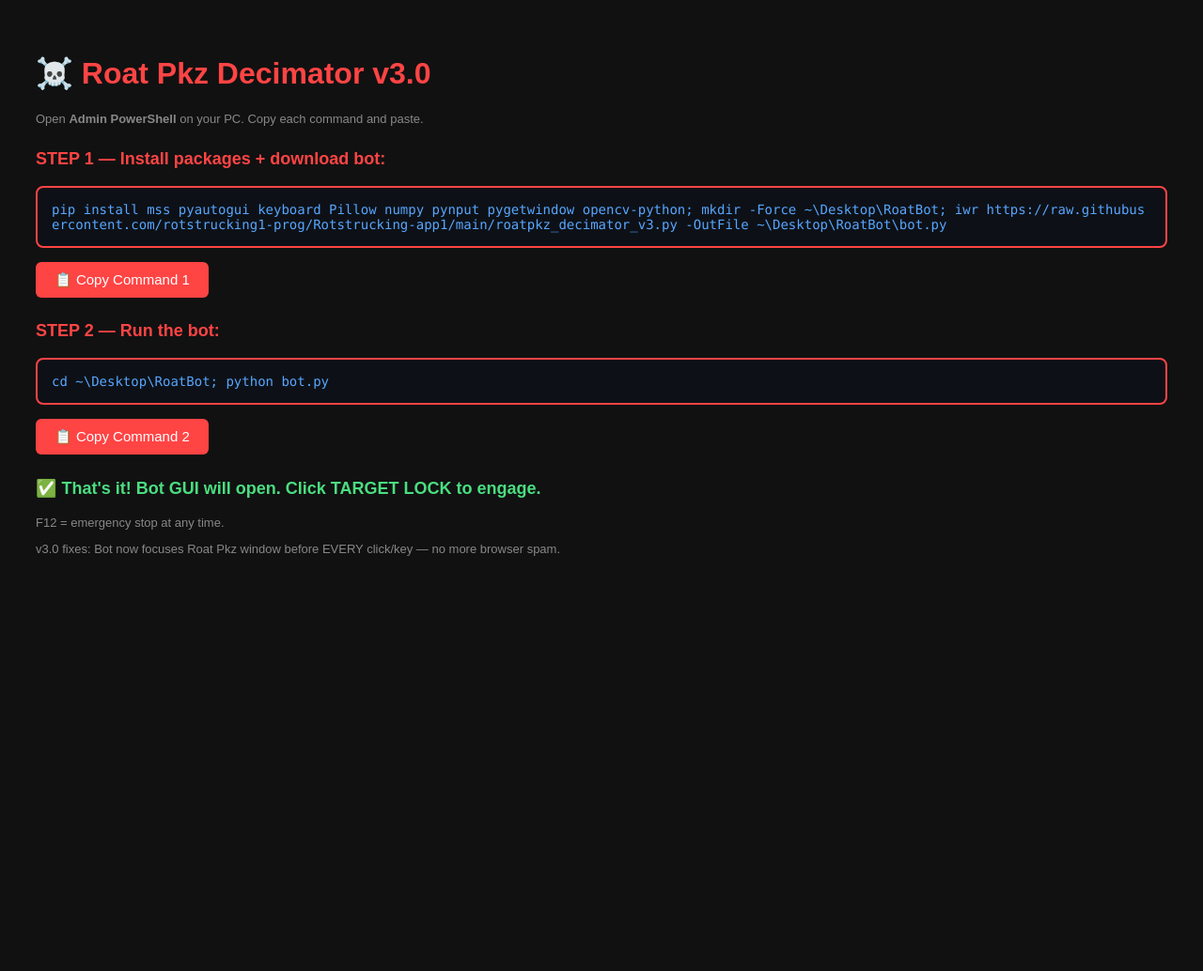
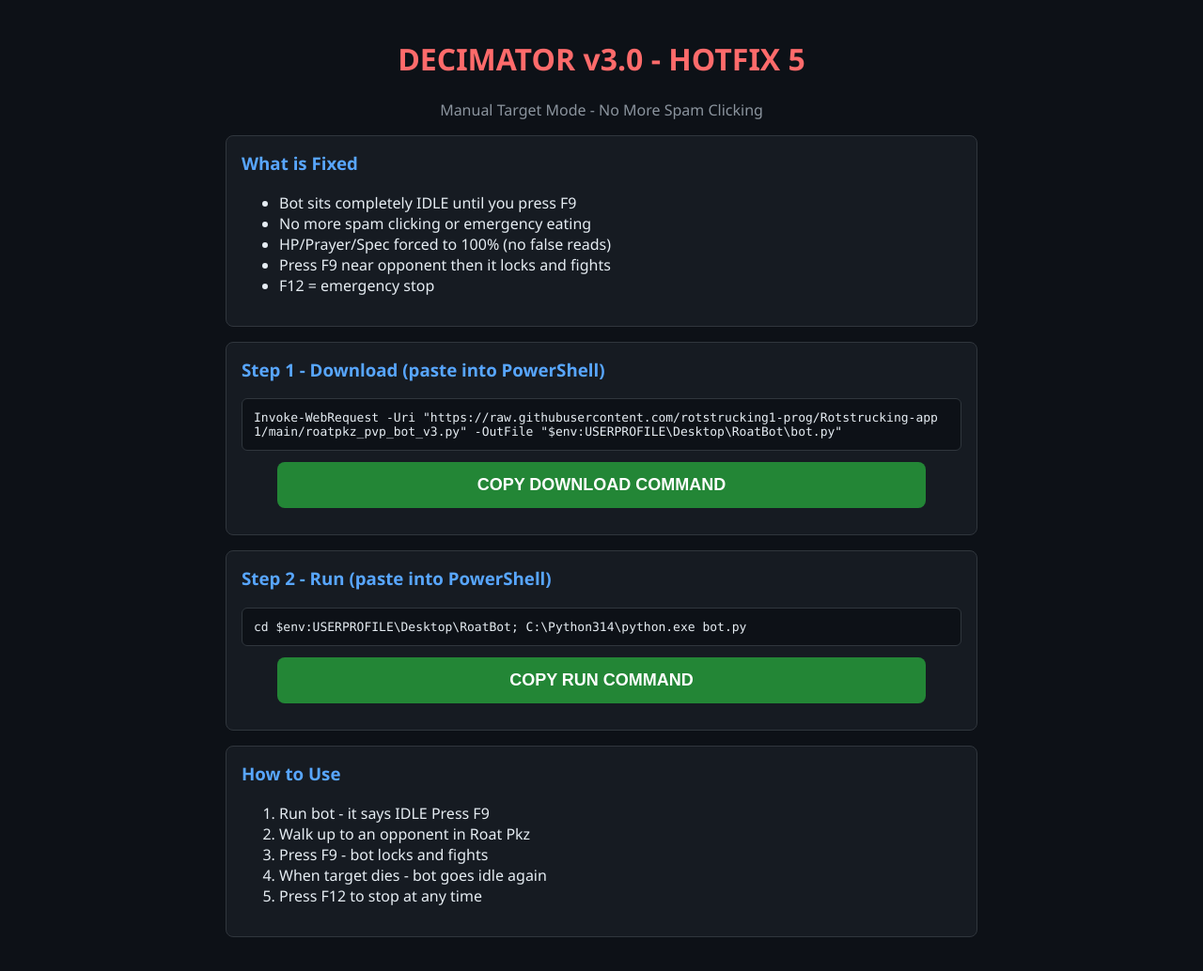
Before and after one commit to rotstrucking1-prog/Rotstrucking-app1, a plain HTML site: page install-decimator-v3.html in a window 1280 px wide. Shown: the whole page at 94% size. Before the commit the page ends 800 px from the top, so only its background shows below. Drawn offline with Linux system fonts and the light colour scheme.

Commit message:
Decimator v3.0 hotfix5 — manual target mode, no spam clicking

```diff
--- a/install-decimator-v3.html
+++ b/install-decimator-v3.html
@@ -3,32 +3,64 @@
 <head>
 <meta charset="UTF-8">
 <meta name="viewport" content="width=device-width, initial-scale=1.0">
-<title>☠️ Decimator v3.0 Install</title>
+<title>Decimator v3.0 HOTFIX 5</title>
 <style>
-body { background: #111; color: #eee; font-family: Arial, sans-serif; padding: 30px; }
-h1 { color: #ff4444; }
-.cmd { background: #0d1117; border: 2px solid #ff4444; border-radius: 8px; padding: 15px; font-family: Consolas, monospace; font-size: 14px; color: #58a6ff; margin: 10px 0; position: relative; word-break: break-all; }
-.step { color: #ff4444; font-weight: bold; font-size: 18px; margin-top: 25px; }
-.note { color: #888; font-size: 13px; }
-button { background: #ff4444; color: white; border: none; padding: 10px 20px; border-radius: 6px; font-size: 15px; cursor: pointer; margin-top: 5px; }
-button:hover { background: #cc3333; }
-.done { color: #4ade80; }
+body{background:#0d1117;color:#e6edf3;font-family:'Segoe UI',sans-serif;max-width:800px;margin:0 auto;padding:20px}
+h1{color:#ff6b6b;text-align:center}
+.step{background:#161b22;border:1px solid #30363d;border-radius:8px;padding:16px;margin:16px 0}
+.step h3{color:#58a6ff;margin-top:0}
+.cmd{background:#0d1117;border:1px solid #30363d;border-radius:6px;padding:12px;font-family:'Consolas',monospace;font-size:13px;word-break:break-all;position:relative;margin:8px 0}
+.copy-btn{display:block;background:#238636;color:white;border:none;padding:14px 28px;border-radius:8px;font-size:18px;font-weight:bold;cursor:pointer;text-align:center;margin:12px auto;width:90%}
+.copy-btn:hover{background:#2ea043}
+.copy-btn:active{background:#196c2e}
 </style>
 </head>
 <body>
-<h1>☠️ Roat Pkz Decimator v3.0</h1>
-<p class="note">Open <b>Admin PowerShell</b> on your PC. Copy each command and paste.</p>
+<h1>DECIMATOR v3.0 - HOTFIX 5</h1>
+<p style="text-align:center;color:#8b949e">Manual Target Mode - No More Spam Clicking</p>
 
-<p class="step">STEP 1 — Install packages + download bot:</p>
-<div class="cmd" id="cmd1">pip install mss pyautogui keyboard Pillow numpy pynput pygetwindow opencv-python; mkdir -Force ~\Desktop\RoatBot; iwr https://raw.githubusercontent.com/rotstrucking1-prog/Rotstrucking-app1/main/roatpkz_decimator_v3.py -OutFile ~\Desktop\RoatBot\bot.py</div>
-<button onclick="navigator.clipboard.writeText(document.getElementById('cmd1').innerText);this.textContent='✅ Copied!'">📋 Copy Command 1</button>
+<div class="step">
+<h3>What is Fixed</h3>
+<ul>
+<li>Bot sits completely IDLE until you press F9</li>
+<li>No more spam clicking or emergency eating</li>
+<li>HP/Prayer/Spec forced to 100% (no false reads)</li>
+<li>Press F9 near opponent then it locks and fights</li>
+<li>F12 = emergency stop</li>
+</ul>
+</div>
 
-<p class="step">STEP 2 — Run the bot:</p>
-<div class="cmd" id="cmd2">cd ~\Desktop\RoatBot; python bot.py</div>
-<button onclick="navigator.clipboard.writeText(document.getElementById('cmd2').innerText);this.textContent='✅ Copied!'">📋 Copy Command 2</button>
+<div class="step">
+<h3>Step 1 - Download (paste into PowerShell)</h3>
+<div class="cmd" id="cmd1">Invoke-WebRequest -Uri "https://raw.githubusercontent.com/rotstrucking1-prog/Rotstrucking-app1/main/roatpkz_pvp_bot_v3.py" -OutFile "$env:USERPROFILE\Desktop\RoatBot\bot.py"</div>
+<button class="copy-btn" onclick="copyCmd('cmd1',this)">COPY DOWNLOAD COMMAND</button>
+</div>
 
-<p class="step done">✅ That's it! Bot GUI will open. Click TARGET LOCK to engage.</p>
-<p class="note">F12 = emergency stop at any time.</p>
-<p class="note">v3.0 fixes: Bot now focuses Roat Pkz window before EVERY click/key — no more browser spam.</p>
+<div class="step">
+<h3>Step 2 - Run (paste into PowerShell)</h3>
+<div class="cmd" id="cmd2">cd $env:USERPROFILE\Desktop\RoatBot; C:\Python314\python.exe bot.py</div>
+<button class="copy-btn" onclick="copyCmd('cmd2',this)">COPY RUN COMMAND</button>
+</div>
+
+<div class="step">
+<h3>How to Use</h3>
+<ol>
+<li>Run bot - it says IDLE Press F9</li>
+<li>Walk up to an opponent in Roat Pkz</li>
+<li>Press F9 - bot locks and fights</li>
+<li>When target dies - bot goes idle again</li>
+<li>Press F12 to stop at any time</li>
+</ol>
+</div>
+
+<script>
+function copyCmd(id,btn){
+  var t=document.getElementById(id).innerText;
+  navigator.clipboard.writeText(t).then(function(){
+    btn.textContent='COPIED!';btn.style.background='#196c2e';
+    setTimeout(function(){btn.textContent='COPY';btn.style.background='#238636'},2000);
+  });
+}
+</script>
 </body>
 </html>
```
Also changed, not shown: 1 other file.
